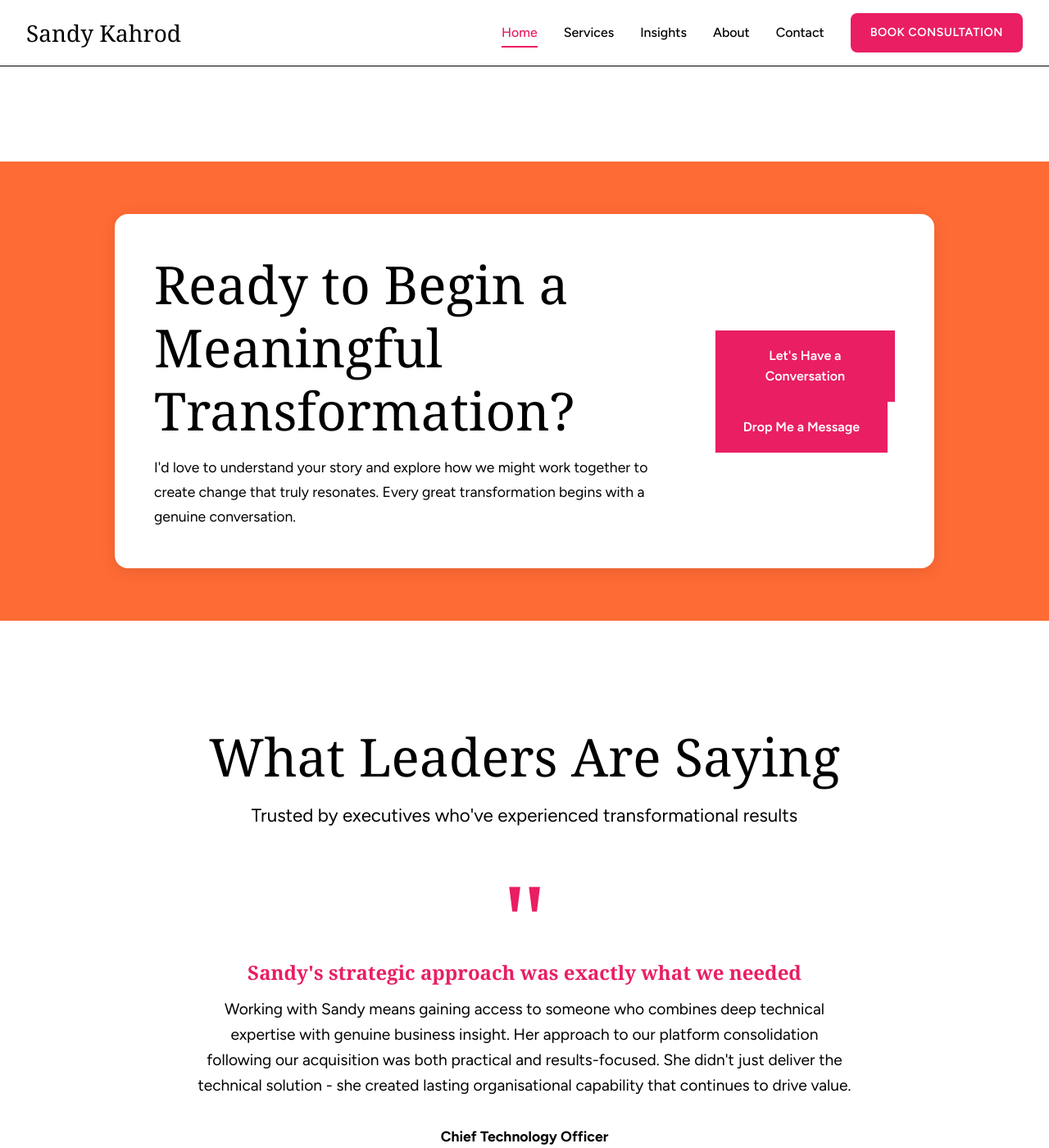
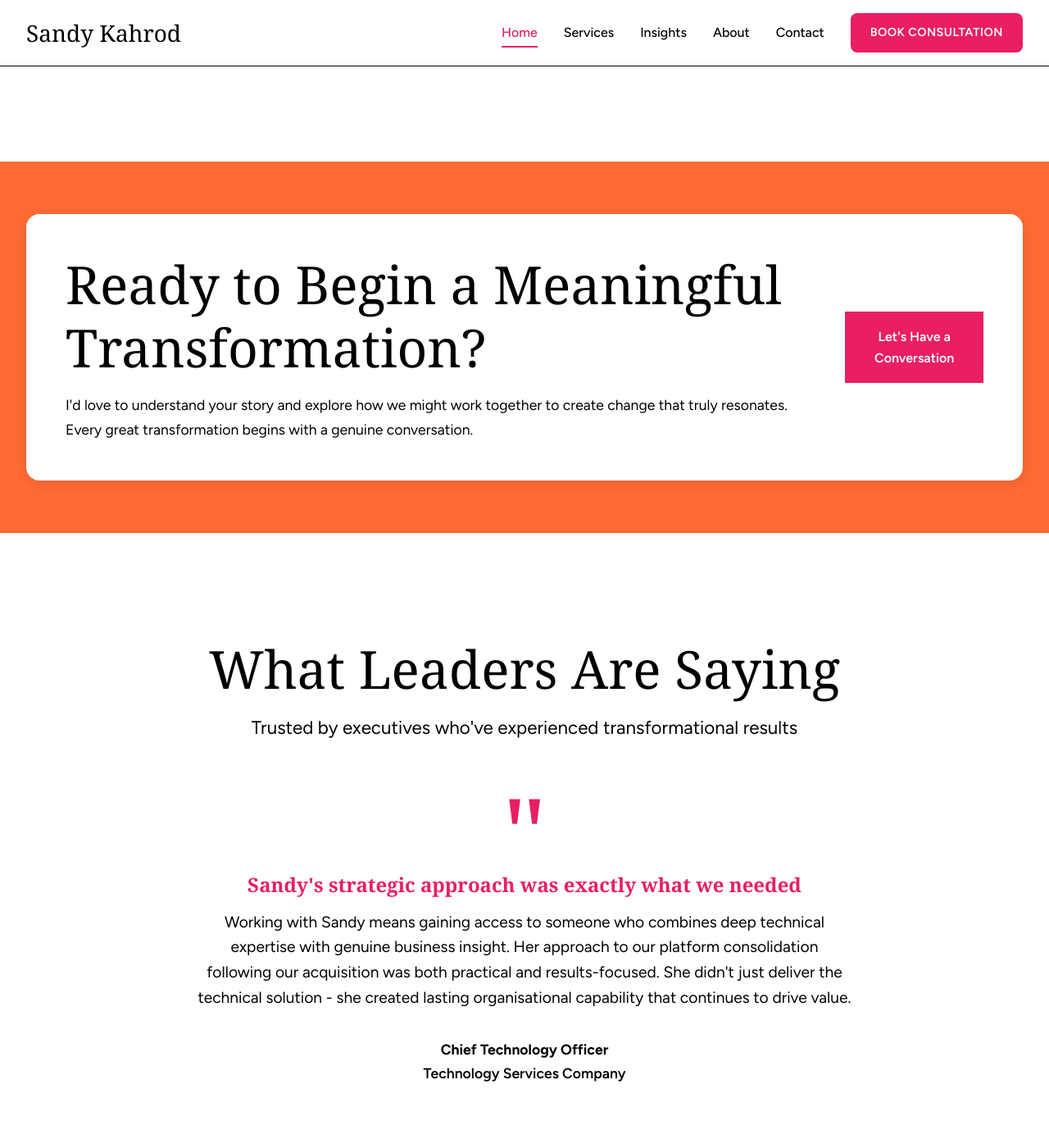
Before and after one commit to skahrod/skahrod.github.io, a Jekyll site: the page built from index.html, in a window 1280 px wide and 1400 px high, scrolled down 2627 px. Shown: the whole window at 82% size. Built offline with Jekyll 4.4.1, drawn with Linux system fonts in a browser that asks for light colours; some web fonts are replaced.

Commit message:
Change CTA box

```diff
--- a/assets/css/style.css
+++ b/assets/css/style.css
@@ -431,7 +431,7 @@ p {
     padding: 3rem;
     border-radius: var(--border-radius-large);
     margin: 0 auto;
-    max-width: 1000px;
+    max-width: 1600px;
     display: flex;
     justify-content: space-between;
     align-items: center;
--- a/index.html
+++ b/index.html
@@ -93,7 +93,6 @@ title: Home
             </div>
             <div class="cta-buttons">
                 <a href="https://calendly.com/sandykahrod" class="btn" target="_blank">Let's Have a Conversation</a>
-                <a href="mailto:{{ site.email }}" class="btn">Drop Me a Message</a>
             </div>
         </div>
     </div>
```
